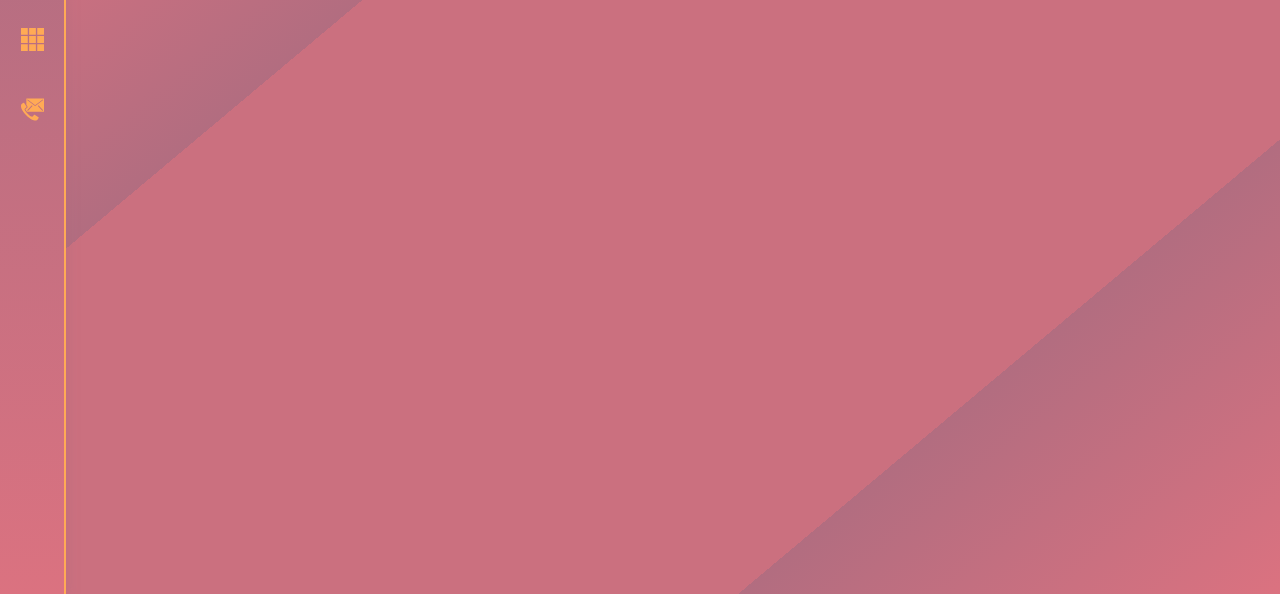
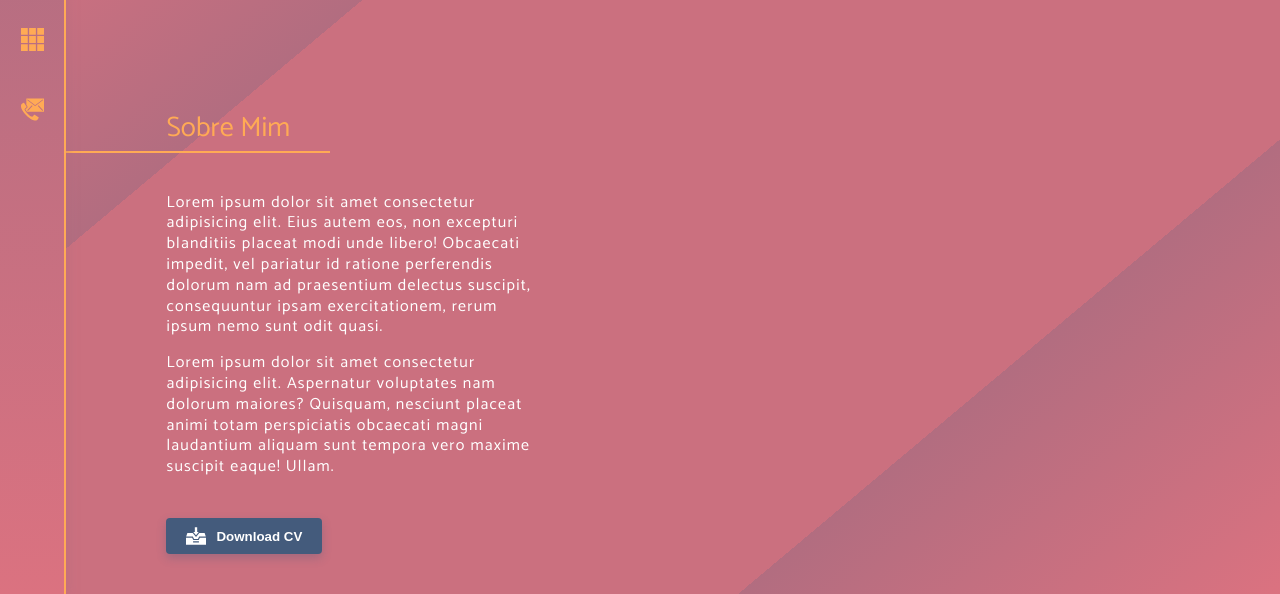
Before and after one commit to diglopes/my-portfolio, a website: page index.html in a window 1280 px wide. Shown: the part 206-800 px from the top of the page. Drawn offline with Linux system fonts and the light colour scheme.

Commit message:
Add about me section

```diff
--- a/assets/styles/generic.css
+++ b/assets/styles/generic.css
@@ -17,6 +17,16 @@ li {
   list-style: none;
 }
 
+h2 {
+  color: var(--clr-secondary);
+  font-weight: normal;
+  font-size: 28px;
+  padding-left: 100px;
+  padding-right: 40px;
+  border-bottom: 2px solid var(--clr-secondary);
+  display: inline-block;
+}
+
 .wrapper {
   display: flex;
 }
@@ -26,3 +36,27 @@ li {
     flex-direction: column;
   }
 }
+
+.btn {
+  color: var(--clr-base);
+  background-color: var(--clr-base-dark);
+  border: none;
+  font-weight: bold;
+  padding: 8px 20px;
+  border-radius: 4px;
+  cursor: pointer;
+  display: flex;
+  align-items: center;
+  box-shadow: 0px 4px 10px rgba(68, 91, 124, 0.3);
+  transition: all 0.3s;
+}
+
+.btn:hover {
+  background-color: #394f6d;
+}
+
+.btn svg {
+  height: 20px;
+  margin-right: 10px;
+  fill: var(--clr-base);
+}
--- a/assets/styles/main.css
+++ b/assets/styles/main.css
@@ -91,8 +91,8 @@
     #db7280
   );
   display: grid;
-  grid-template-columns: 50% 50%;
-  grid-auto-rows: minmax(min-content, max-content);
+  grid-template-columns: 40% 60%;
+  grid-auto-rows: minmax(min-content, max-content) 1fr;
 }
 
 @media screen and (max-width: 500px) {
@@ -132,6 +132,37 @@
 }
 
 /*********************
+*      CONTENT
+*********************/
+
+.content-wrapper {
+  margin-left: 100px;
+  margin-top: 40px;
+  margin-right: 20px;
+  padding-bottom: 40px;
+}
+
+.content {
+  align-self: end;
+}
+
+.content p {
+  font-size: 16px;
+  line-height: 1.3;
+  color: var(--clr-base);
+  font-weight: 500;
+  letter-spacing: 1.2px;
+}
+
+.content p:not(:last-of-type) {
+  margin-bottom: 15px;
+}
+
+.content .btn {
+  margin-top: 40px;
+}
+
+/*********************
 *    PRESENTATION
 *********************/
 
--- a/index.html
+++ b/index.html
@@ -134,7 +134,36 @@
           </ul>
         </div>
 
-        <section></section>
+        <article class="content">
+          <h2>Sobre Mim</h2>
+          <div class="content-wrapper">
+            <p>
+              Lorem ipsum dolor sit amet consectetur adipisicing elit. Eius
+              autem eos, non excepturi blanditiis placeat modi unde libero!
+              Obcaecati impedit, vel pariatur id ratione perferendis dolorum nam
+              ad praesentium delectus suscipit, consequuntur ipsam
+              exercitationem, rerum ipsum nemo sunt odit quasi.
+            </p>
+            <p>
+              Lorem ipsum dolor sit amet consectetur adipisicing elit.
+              Aspernatur voluptates nam dolorum maiores? Quisquam, nesciunt
+              placeat animi totam perspiciatis obcaecati magni laudantium
+              aliquam sunt tempora vero maxime suscipit eaque! Ullam.
+            </p>
+
+            <button class="btn">
+              <svg viewBox="0 -31 512 512">
+                <path
+                  d="M507.7 240H336.73l-30 60H205.27l-30-60H4.3l31-90h136.688L256 252.05 340.012 150h136.687zm0 0"
+                />
+                <path
+                  d="M355.27 270l-30 60H186.73l-30-60H0v180h512V270zM331 390H181v-30h150zm0 0M186.148 120H226V0h60v120h39.852L256 204.848zm0 0"
+                />
+              </svg>
+              Download CV
+            </button>
+          </div>
+        </article>
         <section>
           <h1 class="main-heading">
             <span class="first-word">Sou</span>
```
